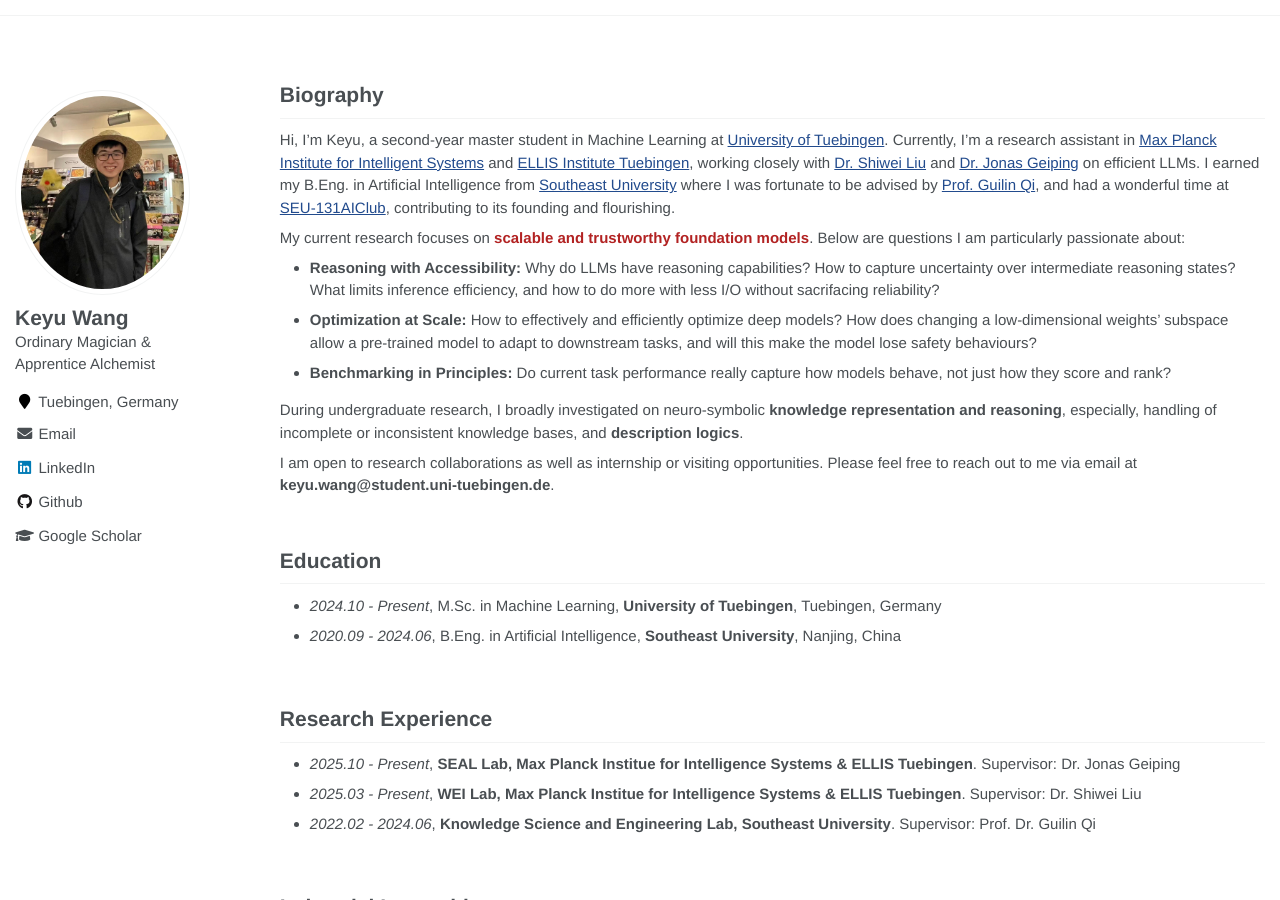
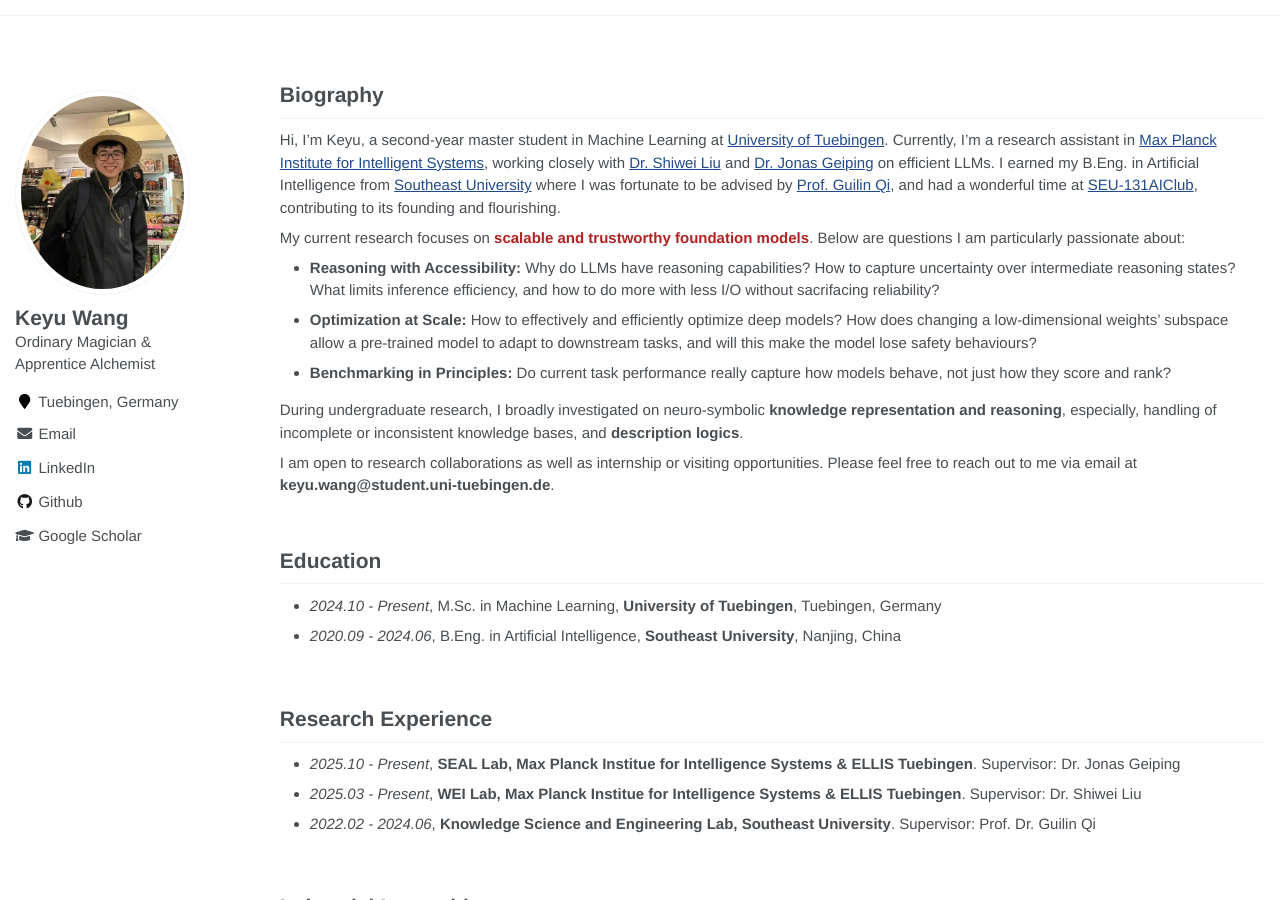
Before and after one commit to keyu-wang-2002/keyu-wang-2002.github.io, a Jekyll site: the page built from _pages/about.md, in a window 1280 px wide and 900 px high. Built offline with Jekyll 4.4.1, drawn with Linux system fonts in a browser that asks for light colours.

Commit message:
Update about.md

```diff
--- a/_pages/about.md
+++ b/_pages/about.md
@@ -15,7 +15,7 @@ redirect_from:
 
 # Biography
 
-Hi, I'm Keyu, a second-year master student in Machine Learning at [University of Tuebingen]([[https://uni-tuebingen.de/en/]]). Currently, I’m a research assistant in [Max Planck Institute for Intelligent Systems](https://is.mpg.de/) and [ELLIS Institute Tuebingen](https://institute-tue.ellis.eu/), working closely with  [Dr. Shiwei Liu](https://shiweiliuiiiiiii.github.io) and [Dr. Jonas Geiping](https://jonasgeiping.github.io/) on efficient LLMs. I earned my B.Eng. in Artificial Intelligence from [Southeast University](https://www.seu.edu.cn/) where I was fortunate to be advised by [Prof. Guilin Qi](https://scholar.google.com/citations?user=1gw3LJQAAAAJ&hl=zh-CN), and had a wonderful time at [SEU-131AIClub](https://github.com/131AIClub), contributing to its founding and flourishing.
+Hi, I'm Keyu, a second-year master student in Machine Learning at [University of Tuebingen]([[https://uni-tuebingen.de/en/]]). Currently, I’m a research assistant in [Max Planck Institute for Intelligent Systems](https://is.mpg.de/), working closely with  [Dr. Shiwei Liu](https://shiweiliuiiiiiii.github.io) and [Dr. Jonas Geiping](https://jonasgeiping.github.io/) on efficient LLMs. I earned my B.Eng. in Artificial Intelligence from [Southeast University](https://www.seu.edu.cn/) where I was fortunate to be advised by [Prof. Guilin Qi](https://scholar.google.com/citations?user=1gw3LJQAAAAJ&hl=zh-CN), and had a wonderful time at [SEU-131AIClub](https://github.com/131AIClub), contributing to its founding and flourishing.
 
 My current research focuses on <font color='FireBrick'><strong> scalable and trustworthy foundation models</strong></font>. Below are questions I am particularly passionate about:
 - <strong>Reasoning with Accessibility: </strong> Why do LLMs have reasoning capabilities?  How to capture uncertainty over intermediate reasoning states? What limits inference efficiency, and how to do more with less I/O without sacrifacing reliability?
```
